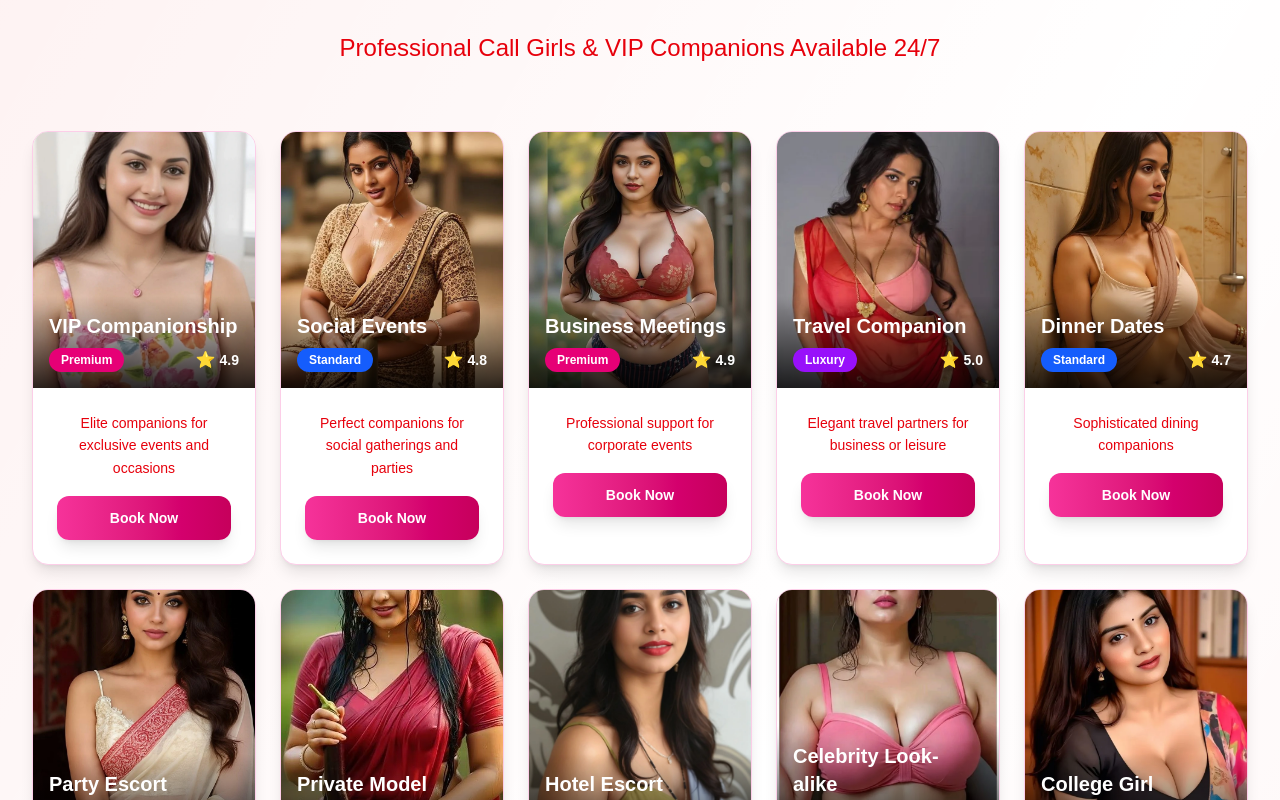
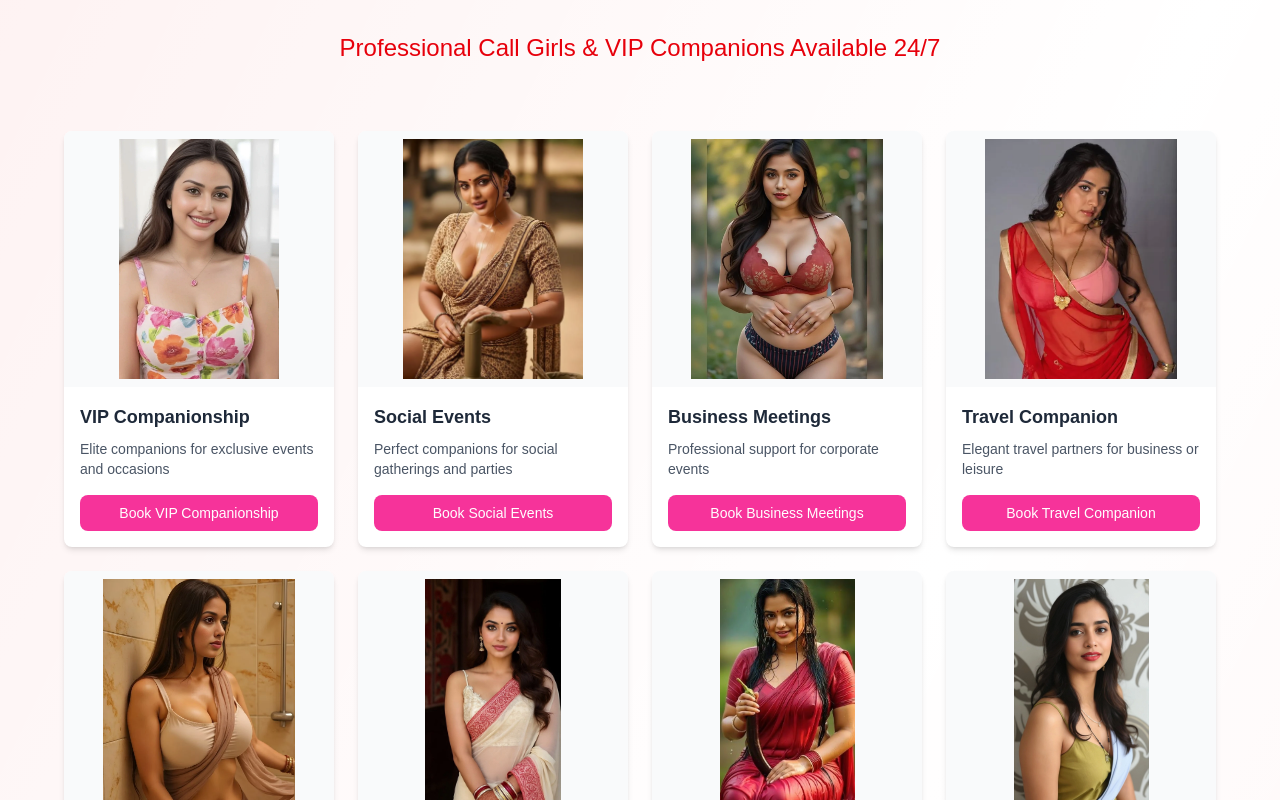
Before and after one commit to anshmydigitalcrown-ui/surat, a Next.js app: page / in a window 1280 px wide. Shown: the part 1240-2040 px from the top of the page. Built offline with nearby package versions, Linux system fonts and the light colour scheme.

Commit message:
Fix image display on all pages - increase image container height to h-64, use object-contain for full uncropped images, add gray background and padding for better image presentation across home, gallery, and services pages

```diff
--- a/src/app/gallery/page.tsx
+++ b/src/app/gallery/page.tsx
@@ -101,12 +101,12 @@ export default function Gallery() {
                 className="bg-white rounded-lg shadow-md hover:shadow-lg transition-shadow duration-300 overflow-hidden"
               >
                 {/* Service Image Container */}
-                <div className="relative h-48 overflow-hidden">
+                <div className="relative h-64 bg-gray-50 overflow-hidden">
                   <Image
                     src={service.image}
                     alt={service.title}
                     fill
-                    className="object-cover object-center transition-transform duration-300 hover:scale-105"
+                    className="object-contain object-center p-2 transition-transform duration-300 hover:scale-105"
                     sizes="(max-width: 640px) 100vw, (max-width: 1024px) 50vw, 25vw"
                   />
                 </div>
--- a/src/app/page.tsx
+++ b/src/app/page.tsx
@@ -170,8 +170,8 @@ export default function Home() {
             </p>
           </div>
 
-          {/* Service Grid - Fixed 4 Rows × 5 Columns Layout */}
-          <div className="grid grid-cols-5 grid-rows-4 gap-6 max-w-7xl mx-auto">
+          {/* Service Grid - 4 Columns × 5 Rows Layout (20 cards) */}
+          <div className="grid grid-cols-4 gap-6 max-w-6xl mx-auto">
             {[
               { title: "VIP Companionship", image: "/images/services/VIP Companionship.webp", description: "Elite companions for exclusive events and occasions", price: "Premium", rating: "4.9" },
               { title: "Social Events", image: "/images/services/Social Events.webp", description: "Perfect companions for social gatherings and parties", price: "Standard", rating: "4.8" },
@@ -196,49 +196,31 @@ export default function Home() {
             ].map((service, index) => (
               <div
                 key={index}
-                className="group relative bg-white rounded-2xl shadow-lg hover:shadow-xl transition-all duration-300 overflow-hidden border border-pink-200 hover:border-pink-400"
+                className="bg-white rounded-lg shadow-md overflow-hidden hover:shadow-lg transition-shadow duration-300"
               >
-                {/* Service Image Container - Full Size Images */}
-                <div className="relative h-64 overflow-hidden">
+                {/* Service Image */}
+                <div className="relative h-64 bg-gray-50 overflow-hidden">
                   <Image
                     src={service.image}
                     alt={service.title}
                     fill
-                    className="object-cover object-center transition-all duration-300 group-hover:scale-105"
-                    sizes="20vw"
+                    className="object-contain object-center p-2"
+                    sizes="25vw"
                   />
-
-                  {/* Gradient Overlay */}
-                  <div className="absolute inset-0 bg-gradient-to-t from-black/60 via-black/20 to-transparent opacity-0 group-hover:opacity-100 transition-opacity duration-300"></div>
-
-                  {/* Service Title Overlay */}
-                  <div className="absolute bottom-0 left-0 right-0 p-4 bg-gradient-to-t from-black/80 to-transparent">
-                    <h3 className="text-xl font-bold text-white mb-2">{service.title}</h3>
-                    <div className="flex items-center justify-between">
-                      <span className={`px-3 py-1 rounded-full text-xs font-bold text-white ${
-                        service.price === 'Luxury' ? 'bg-purple-600' :
-                        service.price === 'Premium' ? 'bg-pink-600' :
-                        'bg-blue-600'
-                      }`}>
-                        {service.price}
-                      </span>
-                      <div className="flex items-center space-x-1">
-                        <span className="text-yellow-400">⭐</span>
-                        <span className="text-white text-sm font-bold">{service.rating}</span>
-                      </div>
-                    </div>
-                  </div>
                 </div>
 
-                {/* Content with Single Centered Button */}
-                <div className="p-6 text-center">
-                  <p className="text-red-600 text-sm mb-4 leading-relaxed">
+                {/* Service Content */}
+                <div className="p-4">
+                  <h3 className="text-lg font-semibold text-gray-800 mb-2">
+                    {service.title}
+                  </h3>
+                  <p className="text-sm text-gray-600 mb-4">
                     {service.description}
                   </p>
 
-                  {/* Single Centered Book Now Button */}
-                  <button className="w-full bg-gradient-to-r from-pink-500 to-pink-700 hover:from-pink-600 hover:to-pink-800 text-white py-3 px-6 rounded-xl font-bold text-sm transition-all duration-300 transform hover:scale-105 shadow-lg hover:shadow-xl">
-                    Book Now
+                  {/* Book Button - Pink like screenshot */}
+                  <button className="w-full bg-pink-500 hover:bg-pink-600 text-white py-2 px-4 rounded-lg font-medium text-sm transition-colors duration-300">
+                    Book {service.title}
                   </button>
                 </div>
               </div>
@@ -901,20 +883,20 @@ export default function Home() {
       {/* Call to Action */}
       <section className="py-20 bg-gradient-to-r from-primary-500 to-accent-600 text-white">
         <div className="max-w-4xl mx-auto text-center px-4 sm:px-6 lg:px-8">
-          <h2 className="text-4xl md:text-5xl font-bold mb-6">Ready to Experience Luxury?</h2>
-          <p className="text-xl mb-8 text-pink-100">
+          <h2 className="text-4xl md:text-5xl font-bold mb-6 text-red-100">Ready to Experience Luxury?</h2>
+          <p className="text-xl mb-8 text-red-200">
             Contact us today to discuss your requirements and schedule a consultation.
           </p>
           <div className="flex flex-col sm:flex-row gap-4 justify-center">
             <Link
               href="/contact"
-              className="bg-white text-primary-600 px-8 py-4 rounded-full font-semibold text-lg hover:bg-pink-50 hover-glow transition-all duration-300 transform hover:scale-105"
+              className="bg-red-600 text-white px-8 py-4 rounded-full font-semibold text-lg hover:bg-red-700 hover-glow transition-all duration-300 transform hover:scale-105"
             >
               Contact Us Now
             </Link>
             <Link
               href="tel:+91XXXXXXXXX"
-              className="border-2 border-white text-white px-8 py-4 rounded-full font-semibold text-lg hover:bg-white hover:text-primary-600 transition-all duration-300 transform hover:scale-105"
+              className="border-2 border-red-300 text-red-100 px-8 py-4 rounded-full font-semibold text-lg hover:bg-red-600 hover:text-white transition-all duration-300 transform hover:scale-105"
             >
               Call Directly
             </Link>
--- a/src/app/services/page.tsx
+++ b/src/app/services/page.tsx
@@ -64,12 +64,12 @@ export default function Services() {
                 className="bg-white rounded-lg shadow-md hover:shadow-lg transition-shadow duration-300 overflow-hidden"
               >
                 {/* Service Image Container */}
-                <div className="relative h-48 overflow-hidden">
+                <div className="relative h-64 bg-gray-50 overflow-hidden">
                   <Image
                     src={service.image}
                     alt={service.title}
                     fill
-                    className="object-cover object-center transition-transform duration-300 hover:scale-105"
+                    className="object-contain object-center p-2 transition-transform duration-300 hover:scale-105"
                     sizes="(max-width: 640px) 100vw, (max-width: 1024px) 50vw, 25vw"
                   />
                 </div>
```
